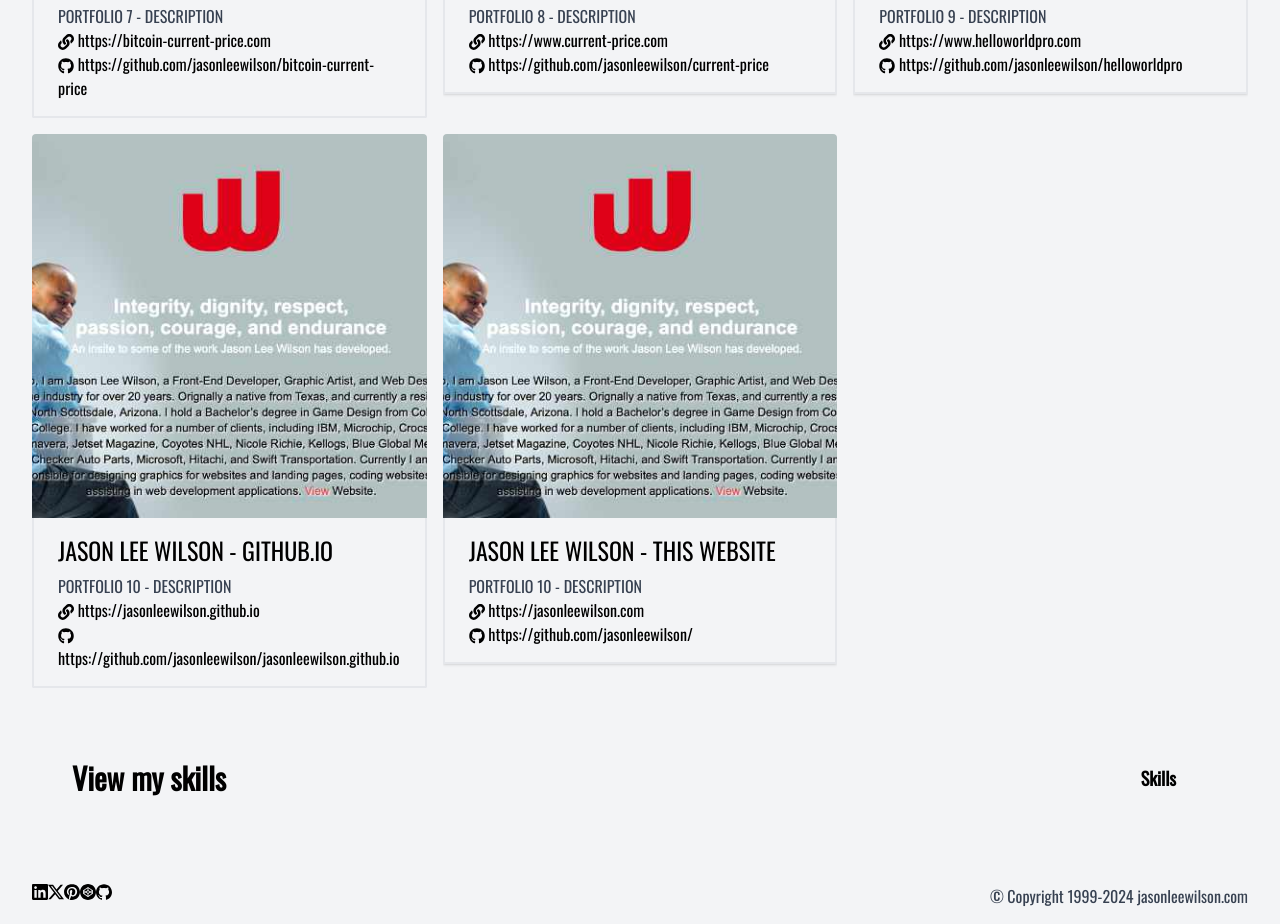
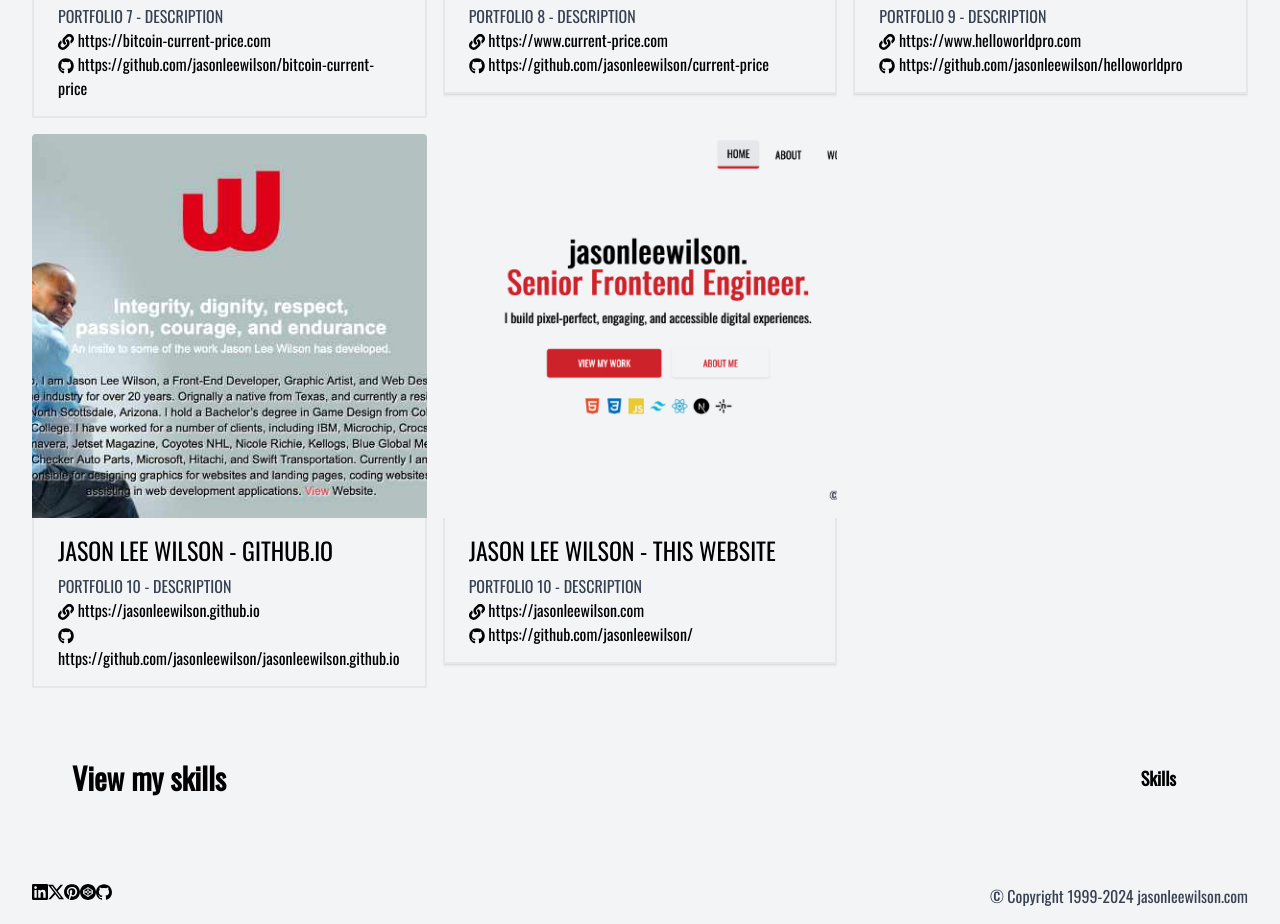
Before and after one commit to jasonleewilson/jasonleewilson, a Next.js app: page /work in a window 1280 px wide. Shown: the part 1680-2604 px from the top of the page. Built offline with nearby package versions, Linux system fonts and the light colour scheme.

Commit message:
updated work portfolio image

```diff
--- a/src/app/work/page.tsx
+++ b/src/app/work/page.tsx
@@ -99,7 +99,7 @@ export default function Work() {
       id: 10,
       name: "Jason Lee Wilson - This website",
       description: "Portfolio 10 - description",
-      imageUrl: "/images/project-github-jasonleewilson.jpg",
+      imageUrl: "/images/project-jasonleewilson.jpg",
       siteUrl: "https://jasonleewilson.com",
       repoUrl: "https://github.com/jasonleewilson/",
     },
```
